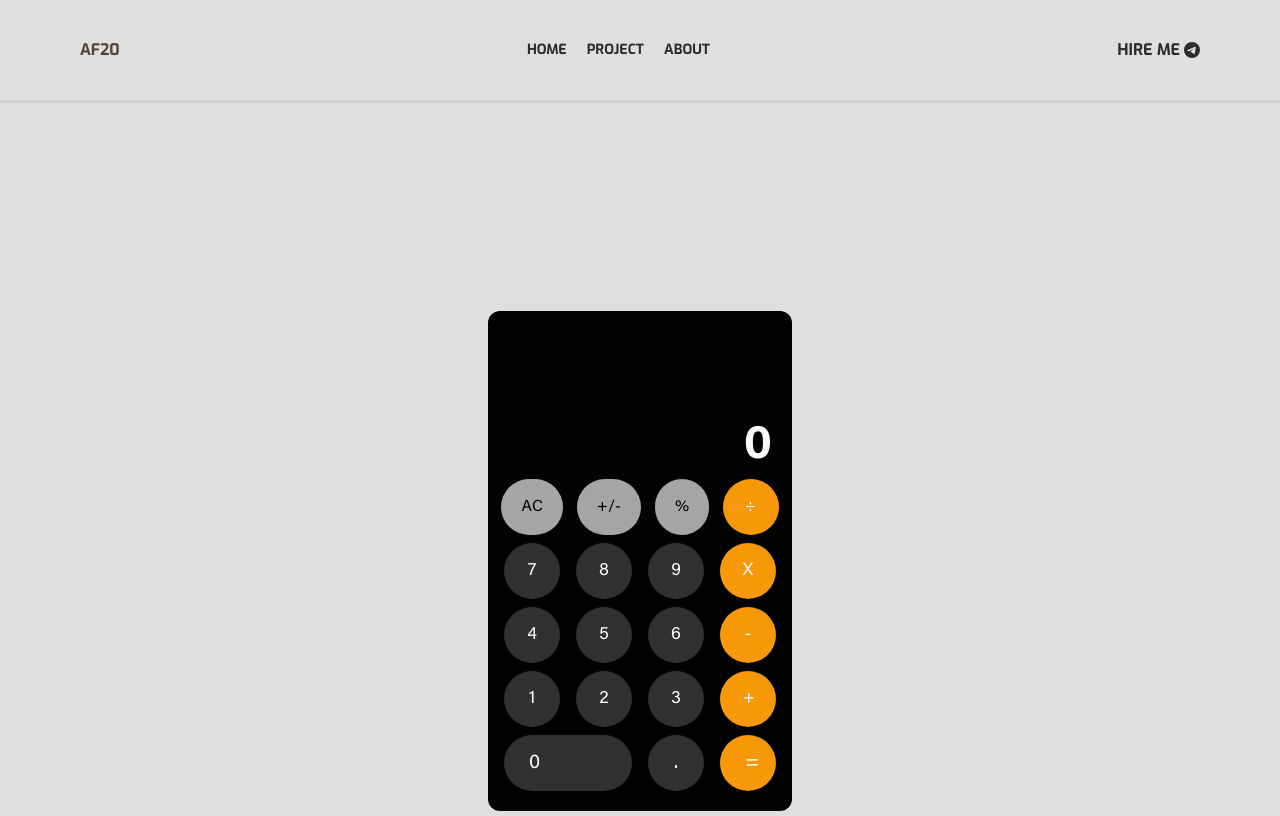
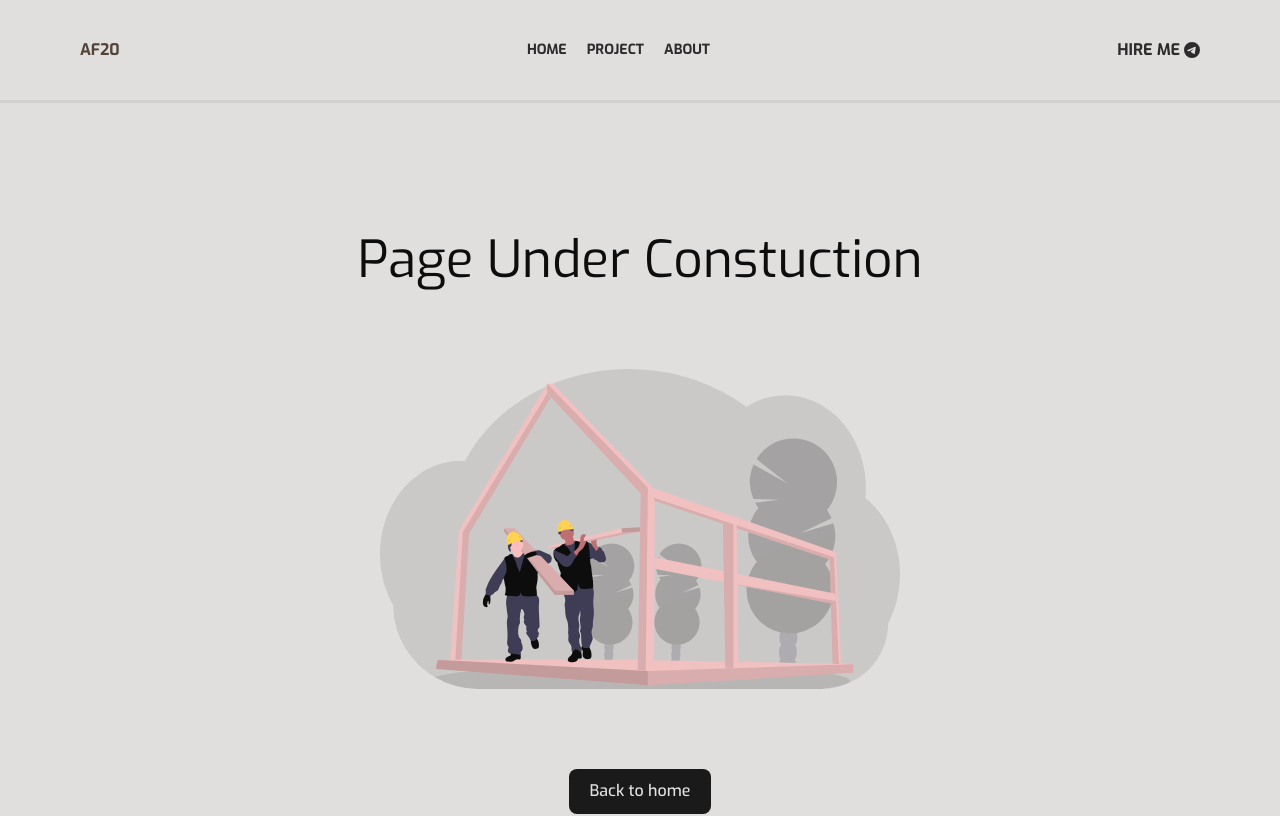
Before and after one commit to anasfirly20/portfolio, a React (Vite) app: page /#/project/calculator-app in a window 1280 px wide. Shown: the top 816 px of the page. Built offline with nearby package versions, Linux system fonts and the light colour scheme.

Commit message:
coming soon calc

```diff
--- a/src/components/app-calculator/AppCalculator.jsx
+++ b/src/components/app-calculator/AppCalculator.jsx
@@ -5,57 +5,57 @@ import ComingSoon from "../ComingSoon";
 
 const AppCalculator = () => {
   return (
-    <motion.section
-      className="min-h-screen w-full font-acumin font-semibold"
-      initial={{ opacity: 0 }}
-      animate={{ opacity: 1 }}
-      exit={{ opacity: 0 }}
-      transition={{ duration: 1 }}
-    >
-      <div className="py-52">
-        <div className="h-[500px] w-[19rem] bg-[#000300] mx-auto rounded-xl hover:shadow-lg hover:shadow-[#000300] break-all overflow-hidden">
-          <AppCalculatorDisplay />
-          <div className="flex justify-evenly mt-2 text-black text-md">
-            <Button text="AC" className="bg-[#a5a5a5] rounded-full" />
-            <Button text="+/-" className="bg-[#a5a5a5] rounded-full" />
-            <Button text="%" className="bg-[#a5a5a5] rounded-full" />
-            <Button
-              text="÷"
-              className="w-[3.5rem] h-[3.5rem] bg-[#f69807] text-white rounded-full"
-            />
-          </div>
-          <div className="flex justify-evenly mt-2 text-slate-50 text-lg">
-            <Button text="7" className="w-14 h-14 bg-[#313131] rounded-full" />
-            <Button text="8" className="w-14 h-14 bg-[#313131] rounded-full" />
-            <Button text="9" className="w-14 h-14 bg-[#313131] rounded-full" />
-            <Button text="X" className="w-14 h-14 bg-[#f69807] rounded-full" />
-          </div>
-          <div className="flex justify-evenly mt-2 text-slate-50 text-lg">
-            <Button text="4" className="w-14 h-14 bg-[#313131] rounded-full" />
-            <Button text="5" className="w-14 h-14 bg-[#313131] rounded-full" />
-            <Button text="6" className="w-14 h-14 bg-[#313131] rounded-full" />
-            <Button text="-" className="w-14 h-14 bg-[#f69807] rounded-full" />
-          </div>
-          <div className="flex justify-evenly mt-2 text-slate-50 text-lg">
-            <Button text="1" className="w-14 h-14 bg-[#313131] rounded-full" />
-            <Button text="2" className="w-14 h-14 bg-[#313131] rounded-full" />
-            <Button text="3" className="w-14 h-14 bg-[#313131] rounded-full" />
-            <Button text="+" className="w-14 h-14 bg-[#f69807] rounded-full" />
-          </div>
-          <div className="flex justify-evenly mt-2 text-slate-50 text-xl">
-            <Button
-              text="0"
-              className="w-32  bg-[#313131] text-left pl-6 rounded-full"
-            />
-            <Button text="." className="w-14 h-14 bg-[#313131] rounded-full" />
-            <Button text="=" className="w-14 h-14 bg-[#f69807] rounded-full" />
-          </div>
-        </div>
-      </div>
-    </motion.section>
+    // <motion.section
+    //   className="min-h-screen w-full font-acumin font-semibold"
+    //   initial={{ opacity: 0 }}
+    //   animate={{ opacity: 1 }}
+    //   exit={{ opacity: 0 }}
+    //   transition={{ duration: 1 }}
+    // >
+    //   <div className="py-52">
+    //     <div className="h-[500px] w-[19rem] bg-[#000300] mx-auto rounded-xl hover:shadow-lg hover:shadow-[#000300] break-all overflow-hidden">
+    //       <AppCalculatorDisplay />
+    //       <div className="flex justify-evenly mt-2 text-black text-md">
+    //         <Button text="AC" className="bg-[#a5a5a5] rounded-full" />
+    //         <Button text="+/-" className="bg-[#a5a5a5] rounded-full" />
+    //         <Button text="%" className="bg-[#a5a5a5] rounded-full" />
+    //         <Button
+    //           text="÷"
+    //           className="w-[3.5rem] h-[3.5rem] bg-[#f69807] text-white rounded-full"
+    //         />
+    //       </div>
+    //       <div className="flex justify-evenly mt-2 text-slate-50 text-lg">
+    //         <Button text="7" className="w-14 h-14 bg-[#313131] rounded-full" />
+    //         <Button text="8" className="w-14 h-14 bg-[#313131] rounded-full" />
+    //         <Button text="9" className="w-14 h-14 bg-[#313131] rounded-full" />
+    //         <Button text="X" className="w-14 h-14 bg-[#f69807] rounded-full" />
+    //       </div>
+    //       <div className="flex justify-evenly mt-2 text-slate-50 text-lg">
+    //         <Button text="4" className="w-14 h-14 bg-[#313131] rounded-full" />
+    //         <Button text="5" className="w-14 h-14 bg-[#313131] rounded-full" />
+    //         <Button text="6" className="w-14 h-14 bg-[#313131] rounded-full" />
+    //         <Button text="-" className="w-14 h-14 bg-[#f69807] rounded-full" />
+    //       </div>
+    //       <div className="flex justify-evenly mt-2 text-slate-50 text-lg">
+    //         <Button text="1" className="w-14 h-14 bg-[#313131] rounded-full" />
+    //         <Button text="2" className="w-14 h-14 bg-[#313131] rounded-full" />
+    //         <Button text="3" className="w-14 h-14 bg-[#313131] rounded-full" />
+    //         <Button text="+" className="w-14 h-14 bg-[#f69807] rounded-full" />
+    //       </div>
+    //       <div className="flex justify-evenly mt-2 text-slate-50 text-xl">
+    //         <Button
+    //           text="0"
+    //           className="w-32  bg-[#313131] text-left pl-6 rounded-full"
+    //         />
+    //         <Button text="." className="w-14 h-14 bg-[#313131] rounded-full" />
+    //         <Button text="=" className="w-14 h-14 bg-[#f69807] rounded-full" />
+    //       </div>
+    //     </div>
+    //   </div>
+    // </motion.section>
 
     // Coming soon
-    // <ComingSoon />
+    <ComingSoon />
   );
 };
 
```
